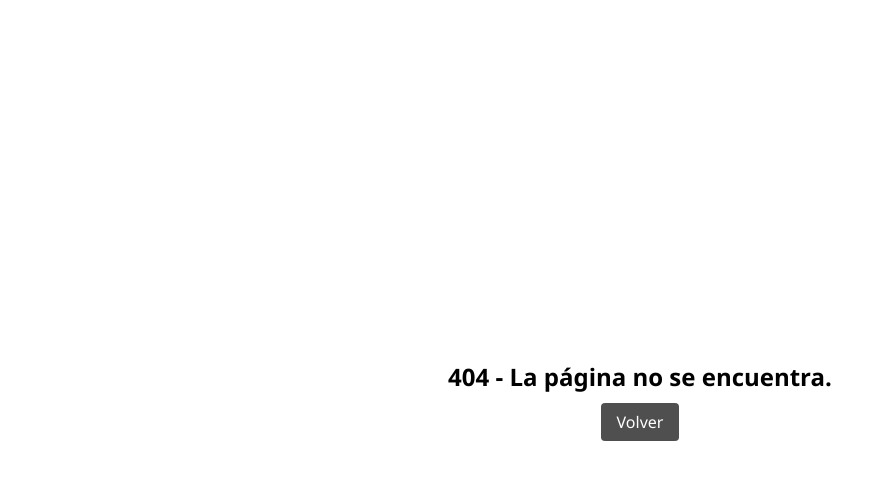
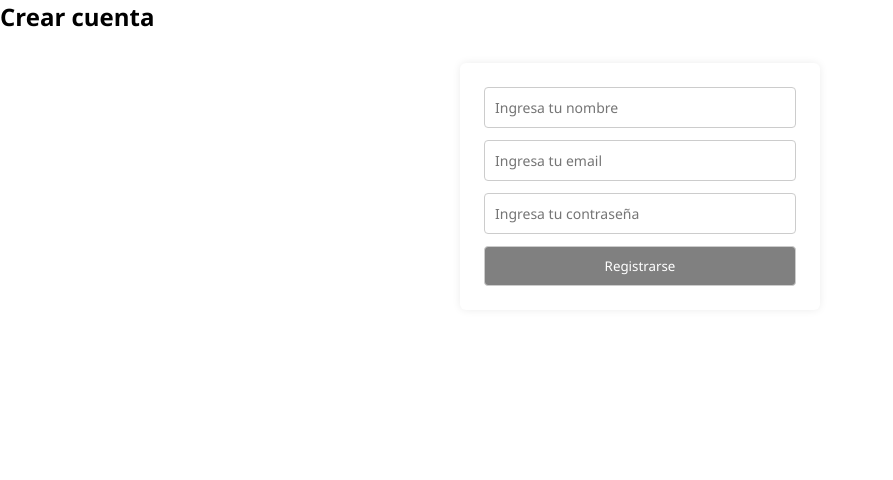
Before and after one commit to matiasfurque/Trabajo-final-copia-wpp-furque, a React (Vite) app: page /registro in a window 1280 px wide. Before the commit this address had no page. Shown: the top 480 px of the page, without its empty margins (0-893 px from the left). Built offline with nearby package versions, Linux system fonts and the light colour scheme.

Commit message:
Modify and Add
Modificaciones en chatContext y RouterAPP y se agrega Registro

```diff
--- a/src/context/ChatContext.jsx
+++ b/src/context/ChatContext.jsx
@@ -1,53 +1,108 @@
-import { createContext, useState } from "react"
+import { createContext, useState, useEffect } from "react"
 import { users as mockUsers } from "../services/mockApi"
 
 const ChatContext = createContext()
 
 const ChatProvider = ({ children }) => {
-  const [users, setUsers] = useState(mockUsers)
+
+  const [users, setUsers] = useState(() => {
+    const storedUsers = localStorage.getItem("users")
+    return storedUsers ? JSON.parse(storedUsers) : mockUsers
+  })
+
+  const [registeredUsers, setRegisteredUsers] = useState(() => {
+    const stored = localStorage.getItem("registeredUsers")
+    return stored ? JSON.parse(stored) : []
+  })
+
+  const [loggedUser, setLoggedUser] = useState(
+    JSON.parse(localStorage.getItem("user")) || null
+  )
   const [selectedUserId, setSelectedUserId] = useState(null)
-  const [loggedUser, setLoggedUser] = useState(JSON.parse(localStorage.getItem("user")) || null)
 
-  const handleUser = (user) => {
-    setLoggedUser(user)
-    localStorage.setItem("user", JSON.stringify(user))
-  }
+  useEffect(() => {
+    localStorage.setItem("users", JSON.stringify(users))
+  }, [users])
+
+
+  useEffect(() => {
+    localStorage.setItem("registeredUsers", JSON.stringify(registeredUsers))
+  }, [registeredUsers])
 
   const handleSelectedUserId = (id) => {
     setSelectedUserId(id)
   }
 
   const login = (userData) => {
-    const foundUser = mockUsers.find(user => user.email === userData.email)
+    const foundUser = registeredUsers.find(
+      user => user.email === userData.email
+    )
 
-    if (!foundUser) {
-      return false
+    if (!foundUser) return false
+    if (foundUser.password !== userData.password) return false
+
+    setLoggedUser(foundUser)
+    localStorage.setItem("user", JSON.stringify(foundUser))
+
+    return true
   }
 
-    if (foundUser.password === userData.password) {
+  const register = (newUser) => {
+    const userExists = registeredUsers.some(
+      user => user.email === newUser.email
+    )
+
+    if (userExists) return false
+
+    const userToSave = {
+      id: Date.now(),
+      firstName: newUser.firstName,
+      lastName: "",
+      email: newUser.email,
+      password: newUser.password,
+    }
+
+    setRegisteredUsers(prev => [...prev, userToSave])
+    setLoggedUser(userToSave)
+    localStorage.setItem("user", JSON.stringify(userToSave))
+
     return true
-    }
   }
 
   const logout = () => {
     localStorage.removeItem("user")
+    setLoggedUser(null)
+    setSelectedUserId(null)
   }
 
   const handleMessages = (newMessage) => {
-    setUsers((prevValue) => prevValue.map((user) =>
+    setUsers((prev) =>
+      prev.map((user) =>
         user.id === selectedUserId
           ? {
               ...user,
               messages: [...user.messages, newMessage]
             }
           : user
-    ))
+      )
+    )
   }
 
   const selectedUser = users.find(user => user.id === selectedUserId)
 
   return (
-    <ChatContext.Provider value={{ users, handleSelectedUserId, login, logout, handleUser, loggedUser, handleMessages, selectedUser }}>
+    <ChatContext.Provider
+      value={{
+        users,
+        selectedUser,
+        handleSelectedUserId,
+        handleMessages,
+        login,
+        register,
+        logout,
+        loggedUser
+      }}
+    >
       {children}
     </ChatContext.Provider>
   )
--- a/src/pages/Registro.jsx
+++ b/src/pages/Registro.jsx
@@ -0,0 +1,91 @@
+import { useState, useContext } from "react"
+import { useNavigate } from "react-router-dom"
+import { ChatContext } from "../context/ChatContext"
+
+const Registro = () => {
+  const [nombre, setNombre] = useState("")
+  const [email, setEmail] = useState("")
+  const [password, setPassword] = useState("")
+  const [error, setError] = useState("")
+
+  const { register } = useContext(ChatContext)
+  const navigate = useNavigate()
+
+  const handleSubmit = (event) => {
+    event.preventDefault()
+    setError("")
+
+    // Validaciones basicas para el registro del usuario
+    if (!nombre || !email || !password) {
+      setError("Todos los campos son obligatorios")
+      return
+    }
+
+    if (nombre.trim().length < 3) {
+      setError("El nombre debe tener al menos 3 caracteres")
+      return
+    }
+
+    if (!email.includes("@")) {
+      setError("El email no es válido")
+      return
+    }
+
+    if (password.length < 6) {
+      setError("La contraseña debe tener mínimo 6 caracteres")
+      return
+    }
+
+    const response = register({
+      firstName: nombre.trim(),
+      email,
+      password
+    })
+
+    if (!response) {
+      setError("El usuario ya existe")
+      return
+    }
+
+    navigate("/")
+  }
+
+  return (
+    <div className="main-container">
+      <section className="section-registro">
+        <h2>Crear cuenta</h2>
+
+        <form onSubmit={handleSubmit}>
+          <input
+            className="input-login"
+            placeholder="Ingresa tu nombre"
+            value={nombre}
+            onChange={(event) => setNombre(event.target.value)}
+          />
+
+          <input
+            className="input-login"
+            type="email"
+            placeholder="Ingresa tu email"
+            value={email}
+            onChange={(event) => setEmail(event.target.value)}
+          />
+
+          <input
+            className="input-login"
+            type="password"
+            placeholder="Ingresa tu contraseña"
+            value={password}
+            onChange={(event) => setPassword(event.target.value)}
+          />
+
+          <button className="btn-registro">Registrarse</button>
+
+          {error && <p className="error-form">{error}</p>}
+        </form>
+      </section>
+    </div>
+  )
+}
+
+export { Registro }
--- a/src/router/RouterApp.jsx
+++ b/src/router/RouterApp.jsx
@@ -1,19 +1,30 @@
-import { BrowserRouter, Routes, Route } from "react-router-dom"
-import { Home } from "../views/Home"
-import { NotFound } from "../views/NotFound"
-import { Login } from "../views/Login"
-import { RouteProtected } from "../components/RouteProtected"
+import { BrowserRouter, Routes, Route } from 'react-router-dom';
+import { Home } from '../views/Home';
+import { Login } from '../views/Login';
+import { Registro } from '../pages/Registro';
+import { Acerca } from '../pages/Acerca';
+import { NotFound } from '../views/NotFound';
+import { RouteProtected } from '../components/RouteProtected';
 
 const RouterApp = () => {
   return (
     <BrowserRouter>
       <Routes>
-        <Route path="/" element={<RouteProtected><Home /></RouteProtected>} />
+        <Route
+          path="/"
+          element={
+            <RouteProtected>
+              <Home />
+            </RouteProtected>
+          }
+        />
         <Route path="/login" element={<Login />} />
+        <Route path="/registro" element={<Registro />} />
+        <Route path="/acerca" element={<Acerca />} />
         <Route path="*" element={<NotFound />} />
       </Routes>
     </BrowserRouter>
-  )
-}
+  );
+};
 
-export { RouterApp }
+export { RouterApp };
```
Lines whose indentation alone changed are shown as unchanged.
